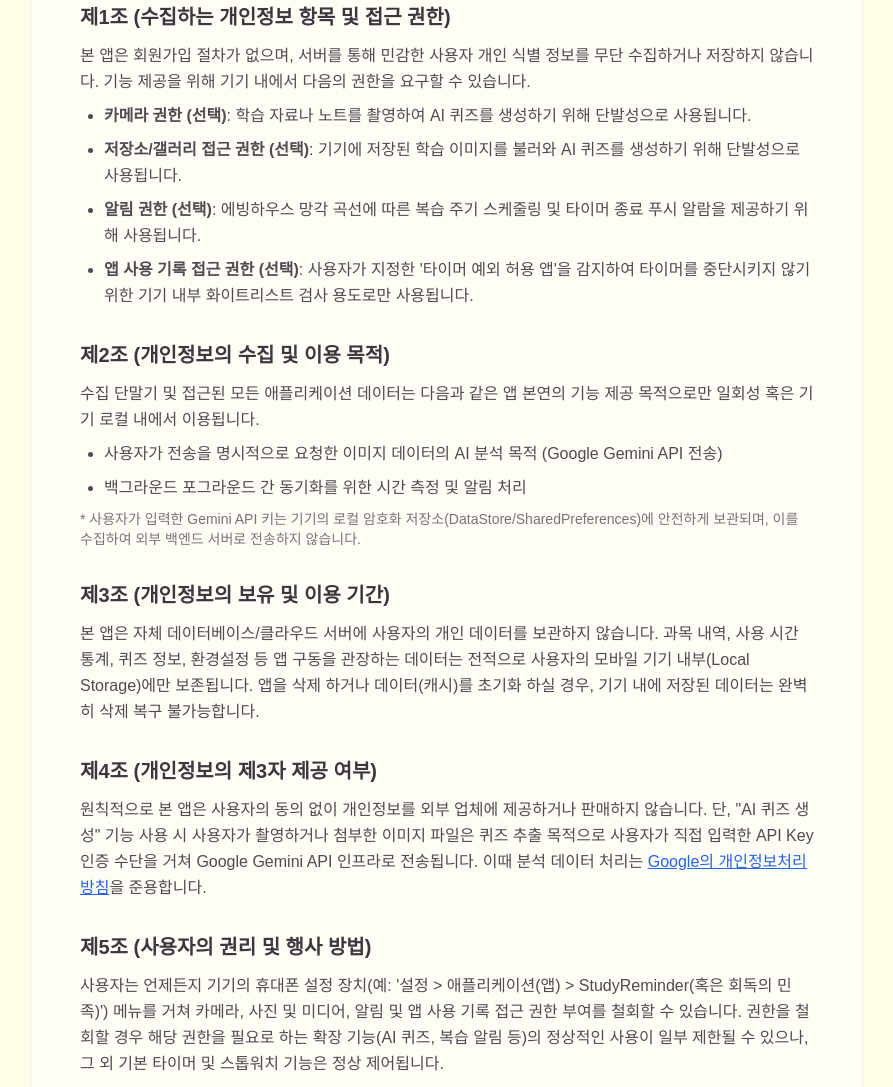
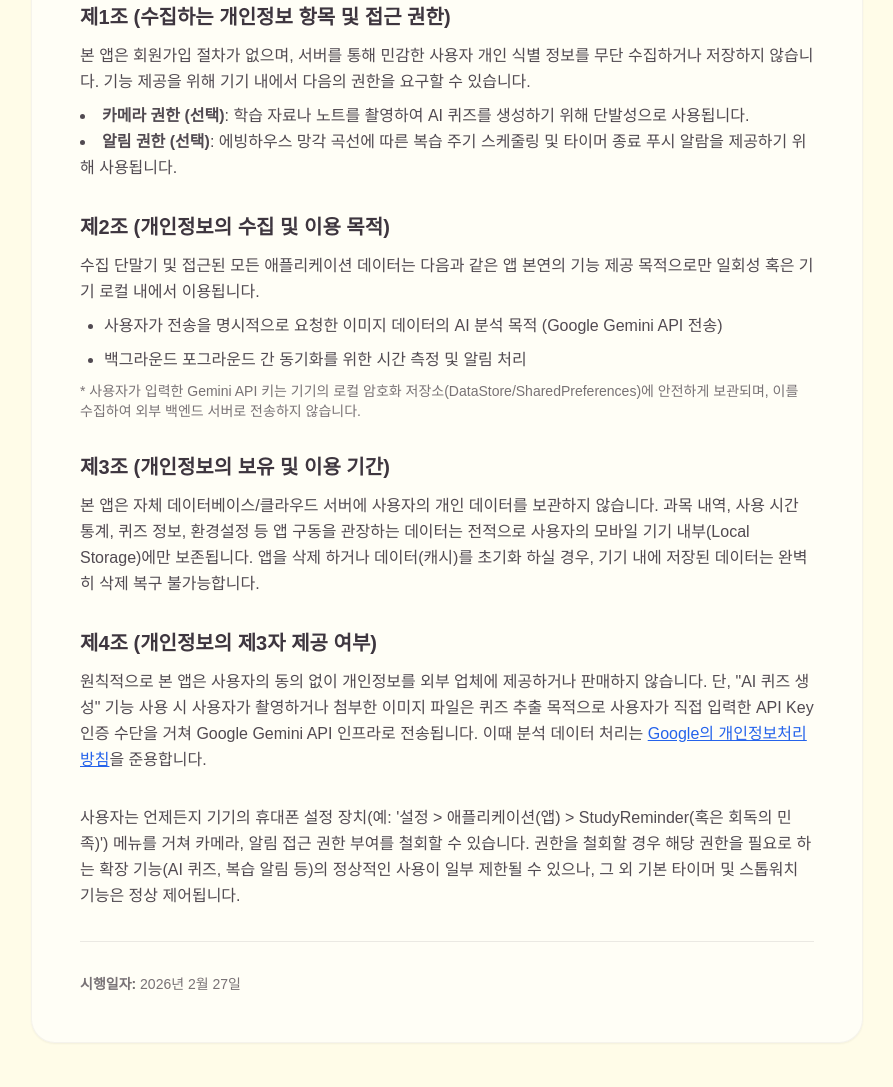
Before and after one commit to moviemanejeongdo/StudyReminder, a plain HTML site: page privacy.html in a window 1280 px wide. Shown: the part 345-1432 px from the top of the page, without its empty margins (193-1086 px from the left). Drawn offline with nearby package versions, Linux system fonts and the light colour scheme; a web font is replaced by a local one.

Commit message:
Update privacy policy: Keep only Camera and Notification permissions

```diff
--- a/privacy.html
+++ b/privacy.html
@@ -57,15 +57,8 @@
                         <h2 class="text-xl font-bold mb-3 text-[#3E363F]">제1조 (수집하는 개인정보 항목 및 접근 권한)</h2>
                         <p class="mb-2">본 앱은 회원가입 절차가 없으며, 서버를 통해 민감한 사용자 개인 식별 정보를 무단 수집하거나 저장하지 않습니다. 기능 제공을 위해 기기 내에서
                             다음의 권한을 요구할 수 있습니다.</p>
-                        <ul class="list-disc pl-6 space-y-2">
-                            <li><strong>카메라 권한 (선택)</strong>: 학습 자료나 노트를 촬영하여 AI 퀴즈를 생성하기 위해 단발성으로 사용됩니다.</li>
-                            <li><strong>저장소/갤러리 접근 권한 (선택)</strong>: 기기에 저장된 학습 이미지를 불러와 AI 퀴즈를 생성하기 위해 단발성으로 사용됩니다.
-                            </li>
-                            <li><strong>알림 권한 (선택)</strong>: 에빙하우스 망각 곡선에 따른 복습 주기 스케줄링 및 타이머 종료 푸시 알람을 제공하기 위해 사용됩니다.
-                            </li>
-                            <li><strong>앱 사용 기록 접근 권한 (선택)</strong>: 사용자가 지정한 '타이머 예외 허용 앱'을 감지하여 타이머를 중단시키지 않기 위한 기기 내부
-                                화이트리스트 검사 용도로만 사용됩니다.</li>
-                        </ul>
+                        <li><strong>카메라 권한 (선택)</strong>: 학습 자료나 노트를 촬영하여 AI 퀴즈를 생성하기 위해 단발성으로 사용됩니다.</li>
+                        <li><strong>알림 권한 (선택)</strong>: 에빙하우스 망각 곡선에 따른 복습 주기 스케줄링 및 타이머 종료 푸시 알람을 제공하기 위해 사용됩니다.</li>
                     </section>
 
                     <section>
@@ -94,12 +87,9 @@
                                 개인정보처리방침</a>을 준용합니다.</p>
                     </section>
 
-                    <section>
-                        <h2 class="text-xl font-bold mb-3 text-[#3E363F]">제5조 (사용자의 권리 및 행사 방법)</h2>
-                        <p>사용자는 언제든지 기기의 휴대폰 설정 장치(예: '설정 > 애플리케이션(앱) > StudyReminder(혹은 회독의 민족)') 메뉴를 거쳐 카메라, 사진 및 미디어,
-                            알림 및 앱 사용 기록 접근 권한 부여를 철회할 수 있습니다. 권한을 철회할 경우 해당 권한을 필요로 하는 확장 기능(AI 퀴즈, 복습 알림 등)의 정상적인 사용이
-                            일부 제한될 수 있으나, 그 외 기본 타이머 및 스톱워치 기능은 정상 제어됩니다.</p>
-                    </section>
+                    <p>사용자는 언제든지 기기의 휴대폰 설정 장치(예: '설정 > 애플리케이션(앱) > StudyReminder(혹은 회독의 민족)') 메뉴를 거쳐 카메라,
+                        알림 접근 권한 부여를 철회할 수 있습니다. 권한을 철회할 경우 해당 권한을 필요로 하는 확장 기능(AI 퀴즈, 복습 알림 등)의 정상적인 사용이
+                        일부 제한될 수 있으나, 그 외 기본 타이머 및 스톱워치 기능은 정상 제어됩니다.</p>
 
                     <section class="mt-8 pt-8 border-t border-[#3E363F]/10 text-sm text-[#3E363F]/70">
                         <p><strong>시행일자:</strong> 2026년 2월 27일</p>
```
